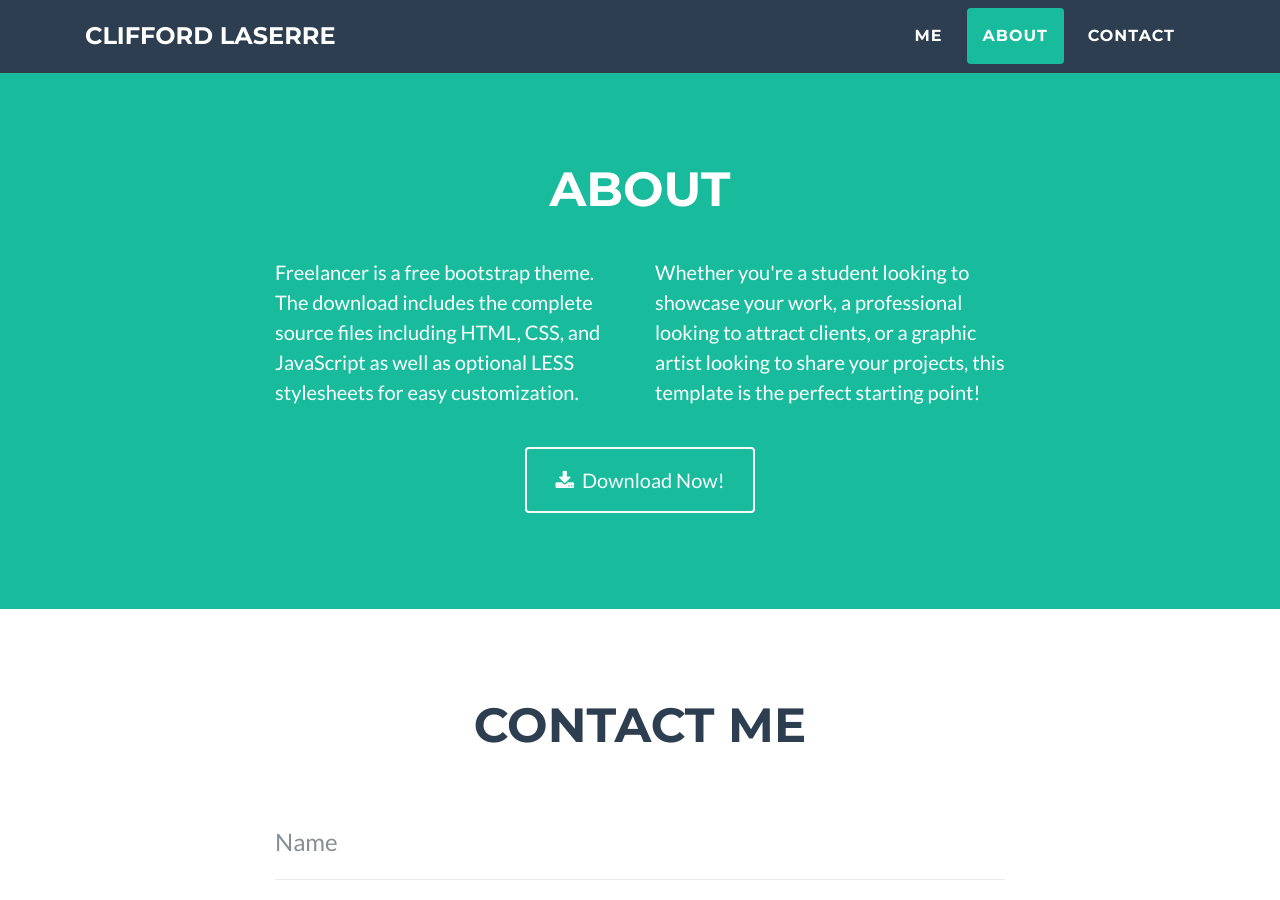
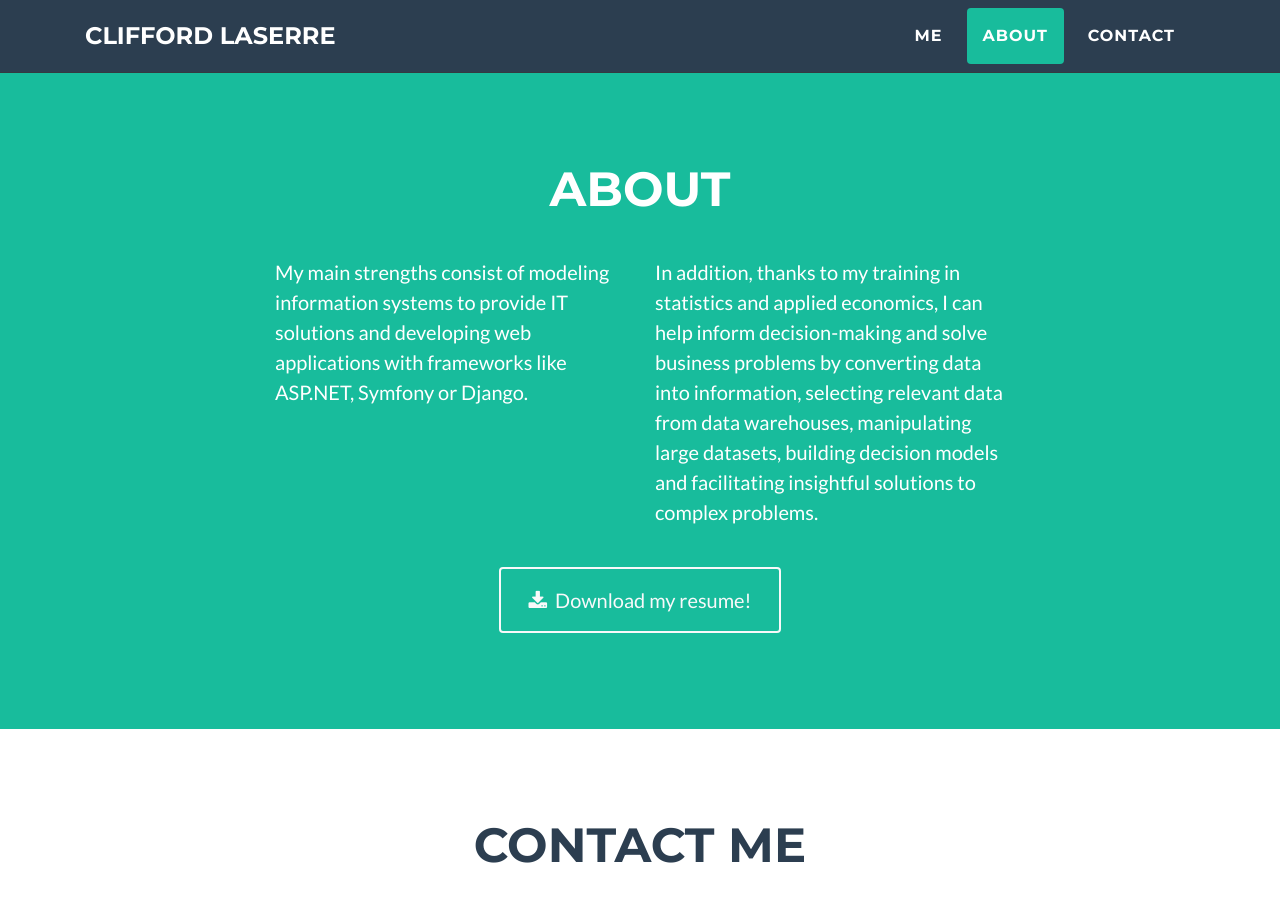
Before and after one commit to claserre9/claserre9.github.io, a Jekyll site: the page built from index.html, in a window 1280 px wide and 900 px high, scrolled down 959 px. Built offline with Jekyll 4.4.1, drawn with Linux system fonts in a browser that asks for light colours.

Commit message:
Update index.html

```diff
--- a/index.html
+++ b/index.html
@@ -54,22 +54,28 @@ layout: default
         <h2 class="text-uppercase text-center text-white mb-5">About</h2>
         <div class="row">
             <div class="col-lg-4 ml-auto">
-                <p class="lead">Freelancer is a free bootstrap theme. The
-                    download includes the complete source files including HTML,
-                    CSS, and JavaScript as well as optional LESS stylesheets for
-                    easy customization.</p>
+                <p class="lead">My main strengths consist of modeling
+                    information systems to provide IT
+                    solutions and developing web applications with frameworks
+                    like ASP.NET, Symfony
+                    or Django.</p>
             </div>
             <div class="col-lg-4 mr-auto">
-                <p class="lead">Whether you're a student looking to showcase
-                    your work, a professional looking to attract clients, or a
-                    graphic artist looking to share your projects, this template
-                    is the perfect starting point!</p>
+                <p class="lead">In addition, thanks to my training in statistics
+                    and applied economics, I can help inform decision-making and
+                    solve business problems by converting data into information,
+                    selecting relevant
+                    data from data
+                    warehouses, manipulating large datasets, building decision
+                    models and
+                    facilitating insightful
+                    solutions to complex problems.</p>
             </div>
         </div>
         <div class="text-center mt-4"><a class="btn btn-outline-light btn-xl"
                 role="button" href="#"><i
                     class="fa fa-download mr-2"></i><span>Download
-                    Now!</span></a></div>
+                    my resume!</span></a></div>
     </div>
 </section>
 <section id="contact">
```
